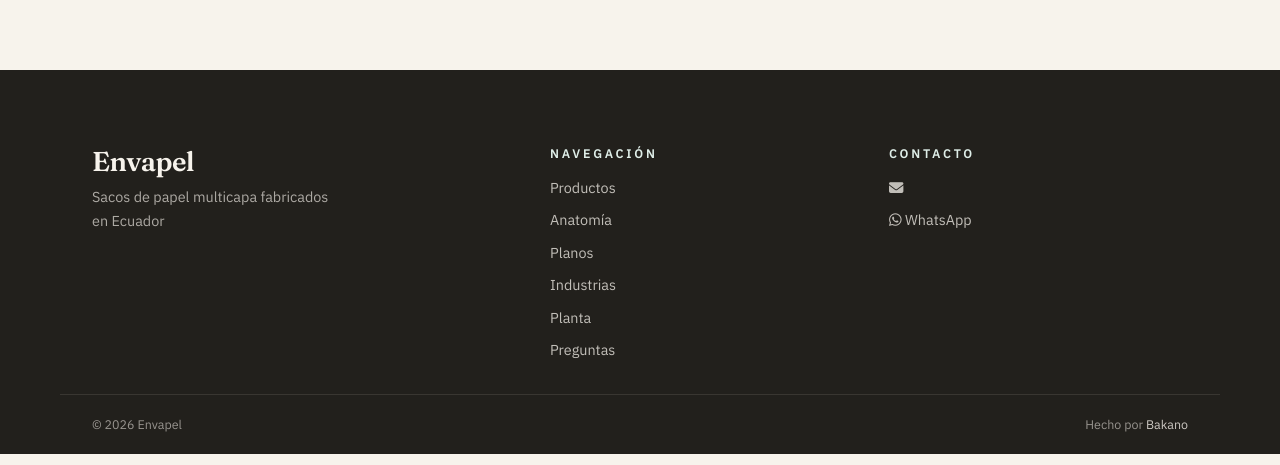
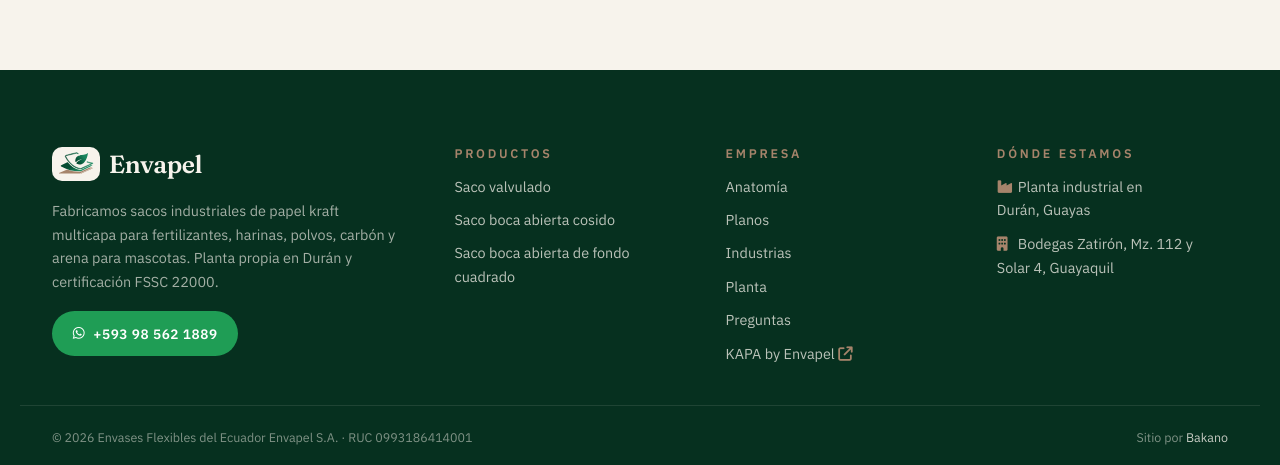
Before and after one commit to yeyodev1/envapel-frontapp, a Vue app: page / in a window 1280 px wide. Shown: the part 1003-1468 px from the top of the page. Built offline with nearby package versions, Linux system fonts and the light colour scheme; no server answers.

Commit message:
feat: footer con productos, ubicación y datos legales

```diff
--- a/src/layout/TheFooter.vue
+++ b/src/layout/TheFooter.vue
@@ -1,5 +1,7 @@
 <script setup lang="ts">
 import { site, whatsappLink } from '@/config/site'
+import { products } from '@/config/catalog'
+import BrandLogo from '@/components/BrandLogo.vue'
 
 const year = new Date().getFullYear()
 </script>
@@ -8,92 +10,115 @@
   <footer class="footer">
     <div class="footer__inner">
       <div class="footer__brand">
-        <span class="footer__name">{{ site.name }}</span>
-        <p class="footer__tagline">{{ site.tagline }}</p>
+        <BrandLogo tone="light" />
+        <p class="footer__tagline">{{ site.description }}</p>
+        <a
+          :href="whatsappLink()"
+          class="btn btn--whatsapp footer__wa"
+          target="_blank"
+          rel="noopener"
+        >
+          <i class="fa-brands fa-whatsapp"></i> {{ site.phoneDisplay }}
+        </a>
       </div>
 
       <div class="footer__col">
-        <h4 class="footer__heading">Navegación</h4>
-        <RouterLink v-for="link in site.nav" :key="link.to" :to="link.to">
-          {{ link.label }}
+        <h2 class="footer__heading">Productos</h2>
+        <RouterLink v-for="p in products" :key="p.slug" :to="`/productos/${p.slug}`">
+          {{ p.name }}
         </RouterLink>
       </div>
 
       <div class="footer__col">
-        <h4 class="footer__heading">Contacto</h4>
-        <a :href="`mailto:${site.email}`">
+        <h2 class="footer__heading">Empresa</h2>
+        <RouterLink v-for="link in site.nav.slice(1)" :key="link.to" :to="link.to">
+          {{ link.label }}
+        </RouterLink>
+        <a :href="site.sisterBrand.url" target="_blank" rel="noopener">
+          {{ site.sisterBrand.name }} <i class="fa-solid fa-arrow-up-right-from-square"></i>
+        </a>
+      </div>
+
+      <div class="footer__col">
+        <h2 class="footer__heading">Dónde estamos</h2>
+        <p><i class="fa-solid fa-industry"></i> {{ site.address.plant }}</p>
+        <p><i class="fa-solid fa-building"></i> {{ site.address.office }}</p>
+        <a v-if="site.email" :href="`mailto:${site.email}`">
           <i class="fa-solid fa-envelope"></i> {{ site.email }}
-        </a>
-        <a v-if="site.whatsapp" :href="whatsappLink()" target="_blank" rel="noopener">
-          <i class="fa-brands fa-whatsapp"></i> WhatsApp
         </a>
       </div>
     </div>
 
     <div class="footer__bar">
-      <span>© {{ year }} {{ site.name }}</span>
-      <span class="footer__credit">Hecho por <a href="https://bakano.ec" target="_blank" rel="noopener">Bakano</a></span>
+      <span>© {{ year }} {{ site.legalName }} · RUC {{ site.ruc }}</span>
+      <span class="footer__credit">
+        Sitio por <a href="https://bakano.ec" target="_blank" rel="noopener">Bakano</a>
+      </span>
     </div>
   </footer>
 </template>
 
 <style scoped lang="scss">
 .footer {
-  background: $ink;
-  color: rgba($paper, 0.85);
+  background: $forest-deep;
+  color: rgba($paper, 0.8);
   margin-top: auto;
 
   &__inner {
-    @include container;
-    @include flex-cards(220px, 2.5rem);
-    padding-block: $space-xl 2rem;
+    @include container(1240px);
+    @include flex-cards(200px, 2.5rem);
+    padding-block: $space-xl 2.5rem;
   }
 
   &__brand {
-    flex: 2 1 260px;
-  }
-
-  &__name {
-    @include display($text-xl, 600);
-    color: $paper;
-    display: block;
-    margin-bottom: 0.6rem;
+    flex: 2 1 300px !important;
+    @include flex(column, flex-start, flex-start, 1.1rem);
   }
 
   &__tagline {
     font-size: $text-sm;
     color: rgba($paper, 0.65);
-    max-width: 34ch;
+    max-width: 40ch;
+  }
+
+  &__wa {
+    padding: 0.7rem 1.3rem;
   }
 
   &__col {
-    @include flex(column, flex-start, flex-start, 0.55rem);
+    @include flex(column, flex-start, flex-start, 0.6rem);
     font-size: $text-sm;
 
-    a {
+    a,
+    p {
       color: rgba($paper, 0.75);
       @include transition(color);
+    }
 
-      &:hover {
-        color: $accent-soft;
-      }
+    a:hover {
+      color: $kraft-soft;
+    }
+
+    i {
+      width: 1.1rem;
+      color: $kraft;
     }
   }
 
   &__heading {
     @include eyebrow;
-    color: $accent-soft;
-    margin-bottom: 0.4rem;
+    color: $kraft;
+    margin-bottom: 0.3rem;
   }
 
   &__bar {
-    @include container;
+    @include container(1240px);
     @include flex(row, center, space-between, 1rem);
     flex-wrap: wrap;
-    padding-block: 1.2rem;
+    padding-block: 1.3rem;
     border-top: 1px solid rgba($paper, 0.1);
     font-size: $text-xs;
-    color: rgba($paper, 0.55);
+    color: rgba($paper, 0.5);
   }
 
   &__credit a {
```
